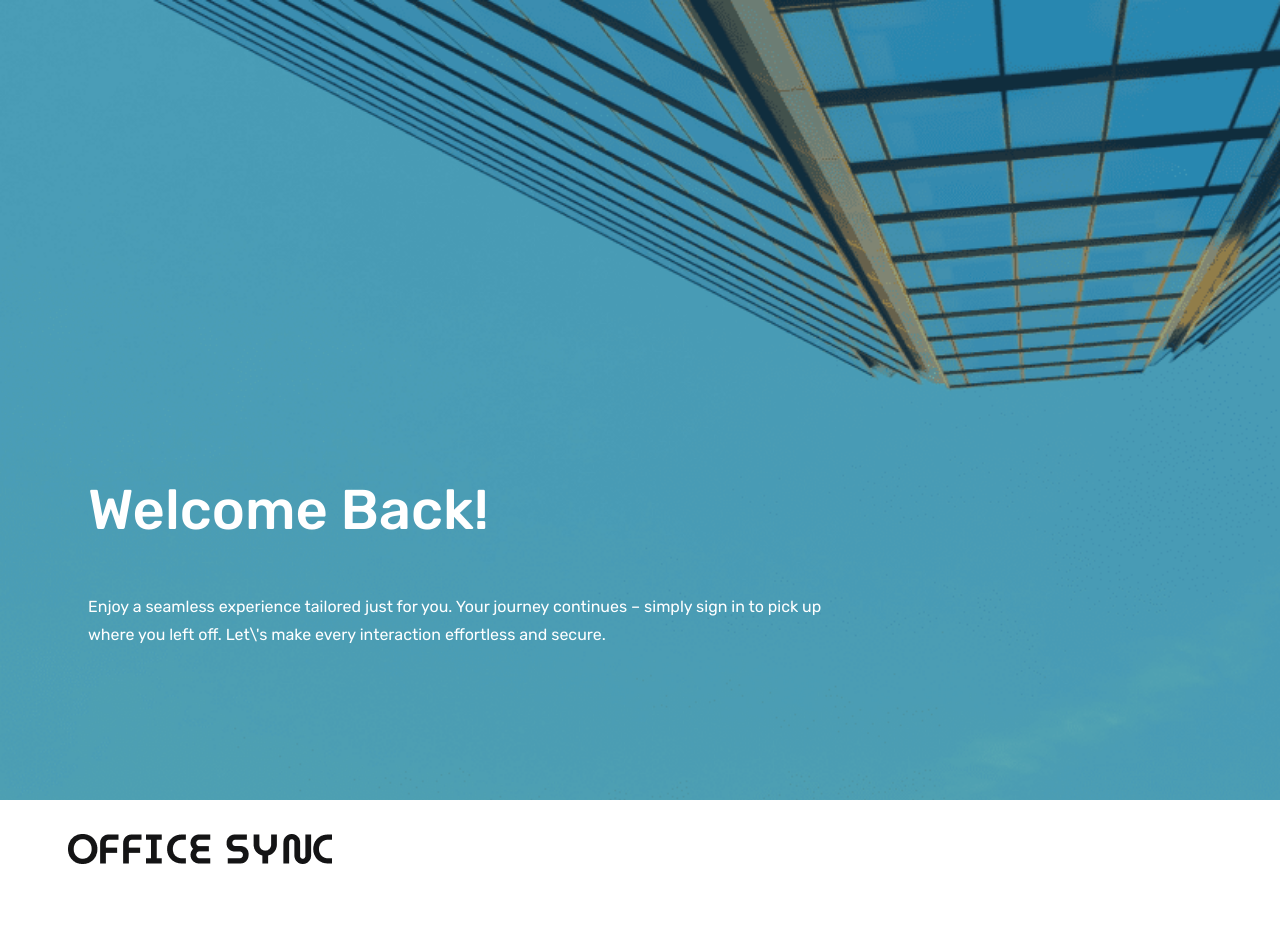
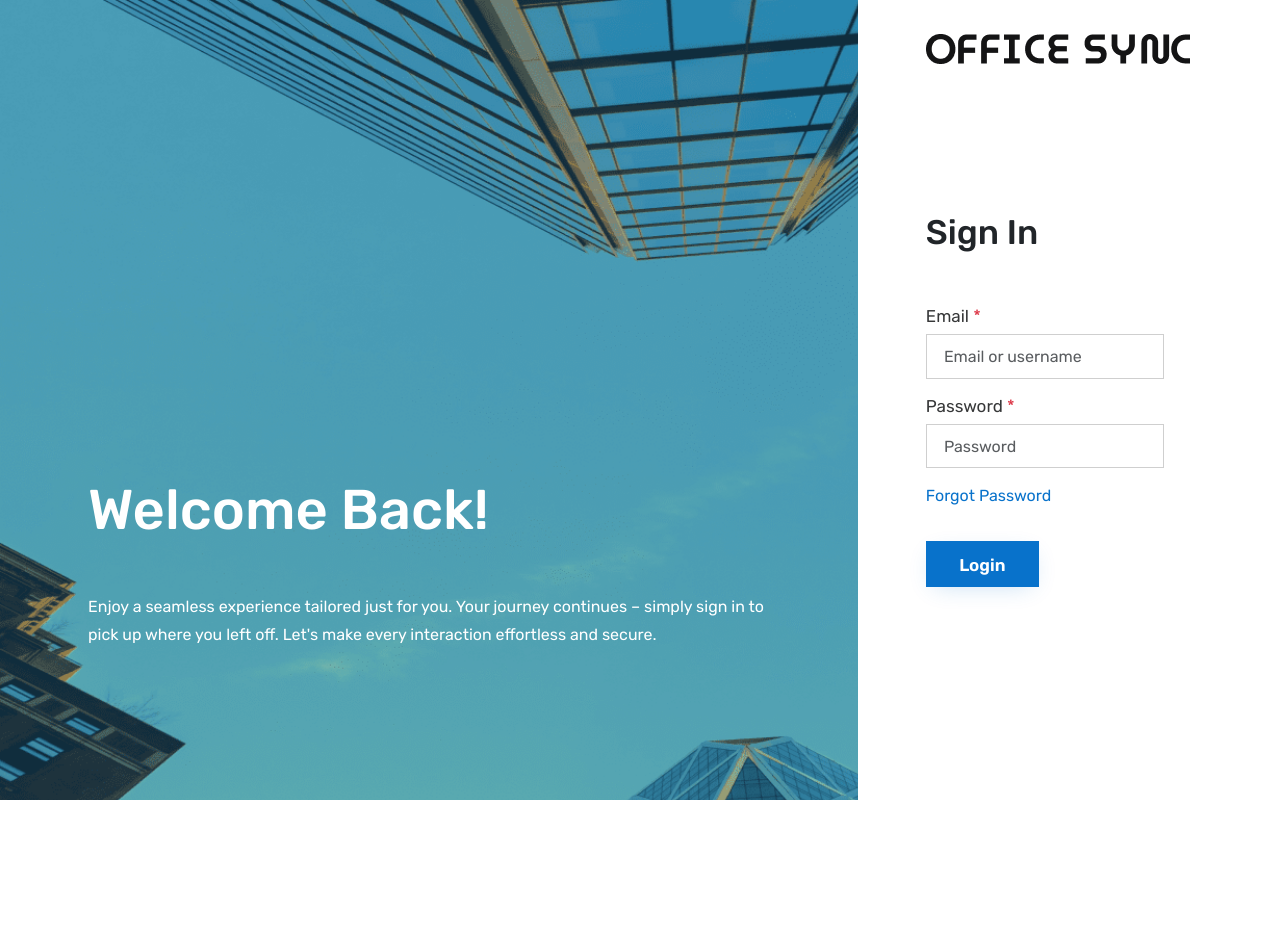
Before and after one commit to developerarjun/officesync-ui-react, a React (Vite) app: page / in a window 1280 px wide. Shown: the top 952 px of the page. After the commit the page ends 800 px from the top, so only its background shows below. Built offline with nearby package versions, Linux system fonts and the light colour scheme.

Commit message:
Make login page mobile responsive

```diff
--- a/src/app/modules/auth/login/LoginPage.tsx
+++ b/src/app/modules/auth/login/LoginPage.tsx
@@ -22,26 +22,59 @@ function LoginPage() {
 
   return (
     <section className="authentication">
-      <div className="container-fluid">
-        <div className="row d-flex flex-wrap">
-          <div className="banner-wrap">
+      <div >
+        <div className="d-flex flex-md-row flex-column">
+          <div >
             <AuthContentComponent
-              className="auth-banner d-flex flex-wrap align-items-end welcome-banner"
+              className="auth-banner d-flex flex-wrap align-items-end welcome-banner lh-base"
               bannerHeader="Welcome Back!"
               bannerDesc="
-                        Enjoy a seamless experience tailored just for you. Your journey continues – simply sign in to pick up where you left off. Let\'s make every interaction effortless and secure.
+                        Enjoy a seamless experience tailored just for you. Your journey continues – simply sign in to pick up where you left off. Let's make every interaction effortless and secure.
                     "
             ></AuthContentComponent>
           </div>
-          <div className="auth-form form-pwd-change">
+          {/* <div className="auth-form form-pwd-change">
             <div className="auth-section d-flex flex-wrap height-full flex-column justify-content-center position-relative">
-              <div className="header position-absolute">
-                <div className="logo">
+              <div className="logo header position-absolute">
                   <a>
                     <img src="/src/assets/images/office-logo.png" />
                   </a>
                 </div>
+              <div className="auth-form">
+                <div className="form-head">
+                  <h1 className="heading">Sign In</h1>
+                </div>
+                <FormProvider {...methods}>
+                  <form onSubmit={onSubmit} autoComplete="off">
+                    {LOGIN_FORM_FIELD &&
+                      LOGIN_FORM_FIELD.map((field) => <InputComponent {...field} />)}
+                    <div className="mb-3">
+                      <div className="form-check d-flex flex-wrap justify-content-between">
+                        <div className="forgot-password">
+                          <a onClick={() => navigate('/accounts/forgot-password')}>
+                            Forgot Password
+                          </a>
+                        </div>
+                      </div>
+                    </div>
+                    <ButtonComponent
+                      btnName="Login"
+                      className="btn btn-primary"
+                      btnType="submit"
+                      isDisabled={false}
+                    ></ButtonComponent>
+                  </form>
+                </FormProvider>
               </div>
+            </div>
+          </div> */}
+          <div className="pe-md-5">
+            <div className="auth-section display-flex height-full flex-column justify-content-center position-relative auth-form form-pwd-change">
+              <div className="logo header position-absolute">
+                  <a>
+                    <img src="/src/assets/images/office-logo.png" />
+                  </a>
+                </div>
               <div className="auth-form">
                 <div className="form-head">
                   <h1 className="heading">Sign In</h1>
```
